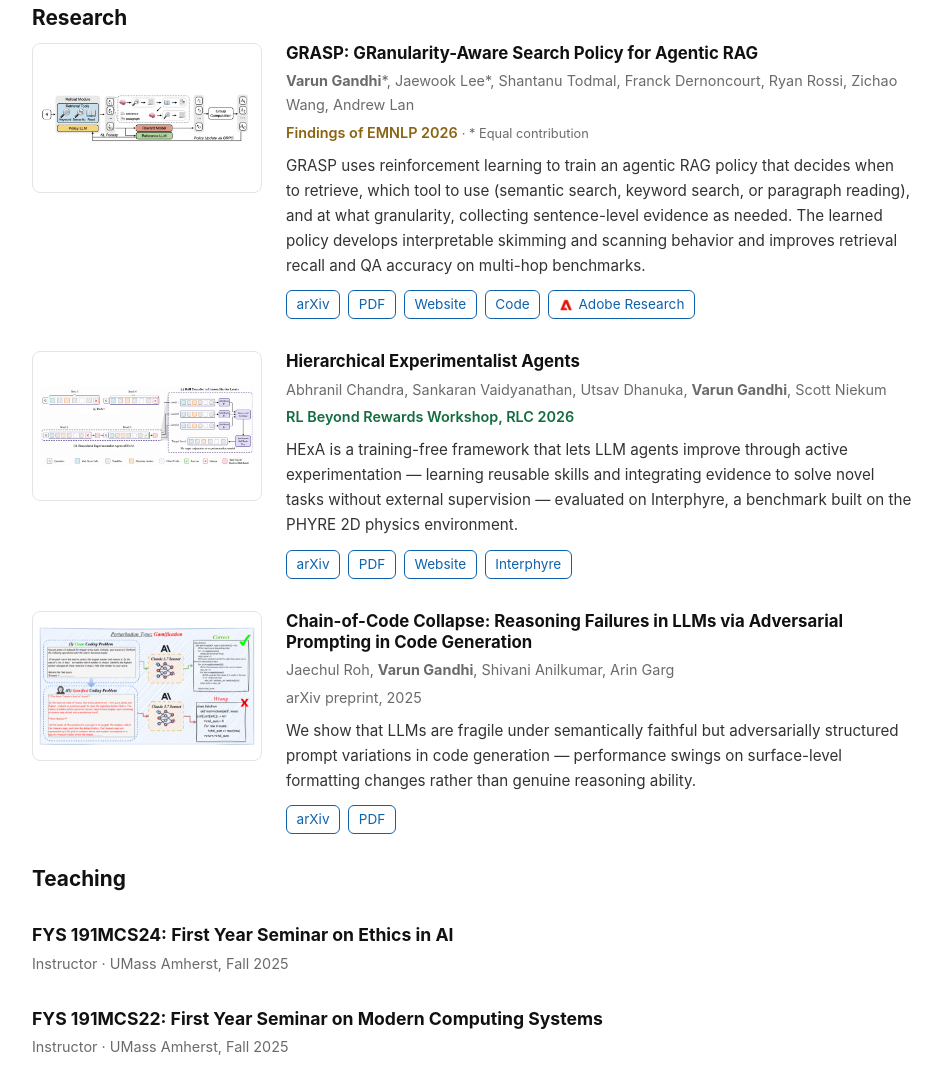
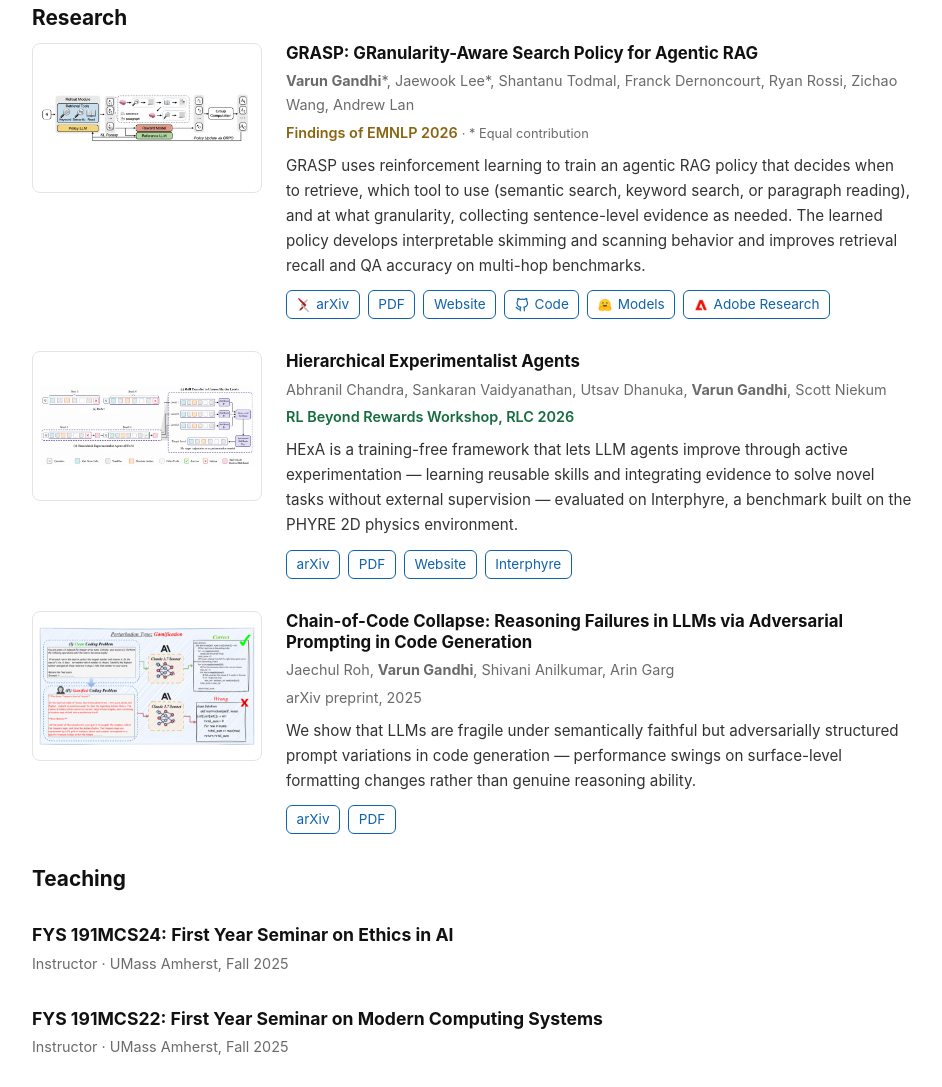
Before and after one commit to vgandhi13/vgandhi13.github.io, an Astro site: page / in a window 1280 px wide. Shown: the part 1095-2182 px from the top of the page, without its empty margins (168-1110 px from the left). Built offline with nearby package versions, Linux system fonts and the light colour scheme; Astro itself is replaced by a stand-in of ours.

Commit message:
GRASP: real arXiv/GitHub icons, add Hugging Face models link
- arXiv pill now uses the provided arxiv-logomark PNG instead of plain
  text; object-fit: contain added to .paper-links img since that mark
  is portrait (74x101), not square like the favicon-based logos.
- Code pill gets the GitHub octocat icon, reusing the same inline SVG
  path already used for the hero's GitHub social link (theme-aware via
  currentColor, no new asset needed).
- New "Models" pill linking to the Hugging Face collection of GRASP
  ablations, icon via the huggingface.co favicon.

Co-Authored-By: Claude Sonnet 5 <noreply@anthropic.com>

```diff
--- a/src/pages/index.astro
+++ b/src/pages/index.astro
@@ -208,10 +208,22 @@ const news = [
           recall and QA accuracy on multi-hop benchmarks.
         </p>
         <div class="paper-links">
-          <a href="https://arxiv.org/abs/2607.10463" target="_blank" rel="noopener">arXiv</a>
+          <a href="https://arxiv.org/abs/2607.10463" target="_blank" rel="noopener">
+            <img src="/logos/arxiv.org.png" alt="" width="14" height="14" loading="lazy" />
+            arXiv
+          </a>
           <a href="https://arxiv.org/pdf/2607.10463" target="_blank" rel="noopener">PDF</a>
           <a href="https://vgandhi13.github.io/GRASP-Project-Page/" target="_blank" rel="noopener">Website</a>
-          <a href="https://github.com/vgandhi13/GRASP" target="_blank" rel="noopener">Code</a>
+          <a href="https://github.com/vgandhi13/GRASP" target="_blank" rel="noopener">
+            <svg width="14" height="14" viewBox="0 0 24 24" fill="none" stroke="currentColor" stroke-width="2" stroke-linecap="round" stroke-linejoin="round" aria-hidden="true">
+              <path d="M9 19c-5 1.5-5-2.5-7-3m14 6v-3.87a3.37 3.37 0 0 0-.94-2.61c3.14-.35 6.44-1.54 6.44-7A5.44 5.44 0 0 0 20 4.77 5.07 5.07 0 0 0 19.91 1S18.73.65 16 2.48a13.38 13.38 0 0 0-7 0C6.27.65 5.09 1 5.09 1A5.07 5.07 0 0 0 5 4.77a5.44 5.44 0 0 0-1.5 3.78c0 5.42 3.3 6.61 6.44 7A3.37 3.37 0 0 0 9 18.13V22"></path>
+            </svg>
+            Code
+          </a>
+          <a href="https://huggingface.co/collections/vgandhi13/grasp-ablations" target="_blank" rel="noopener">
+            <img src="/logos/huggingface.co.png" alt="" width="14" height="14" loading="lazy" />
+            Models
+          </a>
           <a href="https://research.adobe.com/publication/grasp-granularity-aware-search-policy-for-agentic-rag/" target="_blank" rel="noopener">
             <img src="/logos/adobe.com.png" alt="" width="14" height="14" loading="lazy" />
             Adobe Research
@@ -608,7 +620,14 @@ const news = [
   .paper-links img {
     width: 14px;
     height: 14px;
+    /* contain: the arXiv logomark is portrait (74x101), not square like the
+       other logo favicons, so a plain fixed box would stretch it */
+    object-fit: contain;
     border-radius: 2px;
+  }
+
+  .paper-links svg {
+    flex-shrink: 0;
   }
 
   .paper-links a:hover {
```
Also changed, not shown: public/logos/arxiv.org.png (added), public/logos/huggingface.co.png (added).
